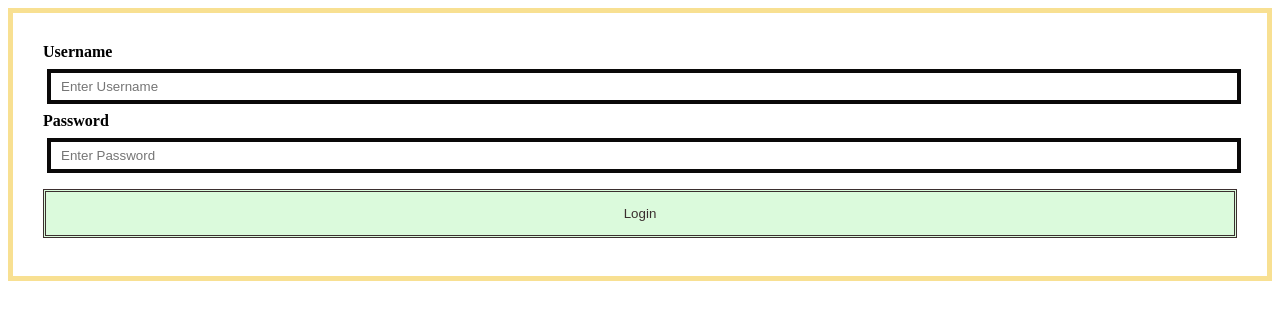
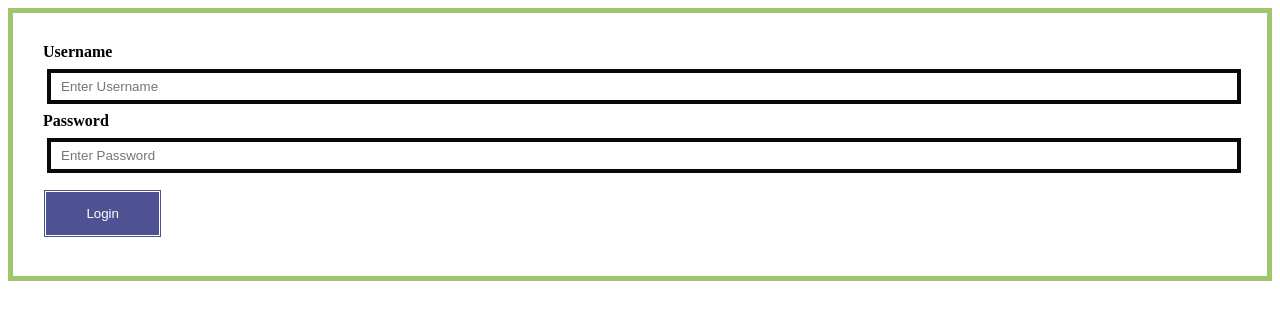
Before and after one commit to Ashleywashley3/sql-injection-activity, a website: page index.html in a window 1280 px wide. Drawn offline with Linux system fonts and the light colour scheme.

Commit message:
added css stying

```diff
--- a/style.css
+++ b/style.css
@@ -1,5 +1,5 @@
 form {
-	border: 5px solid #f8e092;
+	border: 5px solid #9dc66f;
     }
 
     input[type=text], input[type=password] {
@@ -12,13 +12,13 @@ form {
     }
 
     button {
-	background-color: #dbfadc;
-	color: rgb(59, 47, 47);
+	background-color: #4f5292;
+	color: rgb(255, 255, 255);
 	padding: 14px 20px;
 	margin: 8px 0;
 	border: double;
 	cursor: pointer;
-	width: 100%;
+	width: 10%;
     }
 
     button:hover {
```
